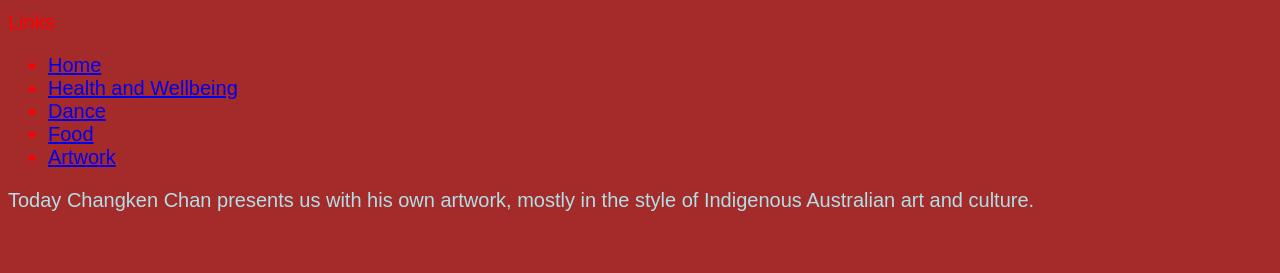
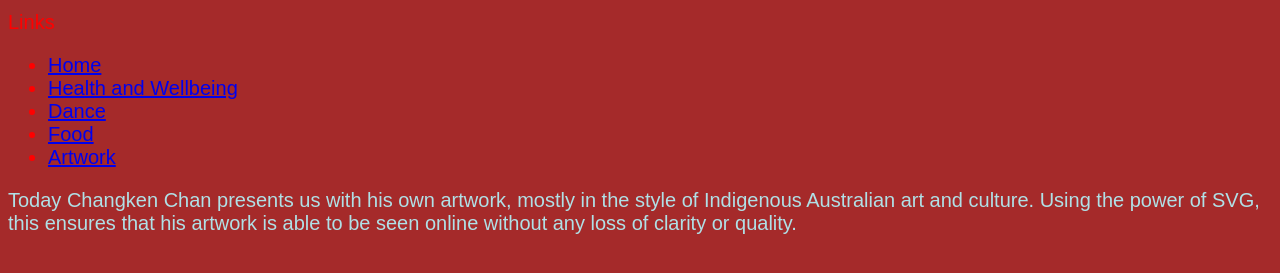
Before and after one commit to billyyythekid21/koori-culture-html-by-billy-and-changken, a plain HTML site: page art.html in a window 1280 px wide. Shown: the part 267-540 px from the top of the page. Drawn offline with Linux system fonts and the light colour scheme.

Commit message:
Update art.html

```diff
--- a/art.html
+++ b/art.html
@@ -16,6 +16,7 @@
     <li><a href="food.html">Food</a></li>
     <li><a href="art.html">Artwork</a></li>
   </ul></p1>
-  <p5>Today Changken Chan presents us with his own artwork, mostly in the style of Indigenous Australian art and culture.</p5>
+  <p5>Today Changken Chan presents us with his own artwork, mostly in the style of Indigenous Australian art and culture. Using the power of SVG,
+  this ensures that his artwork is able to be seen online without any loss of clarity or quality.</p5>
 </body>
 </html>
```
